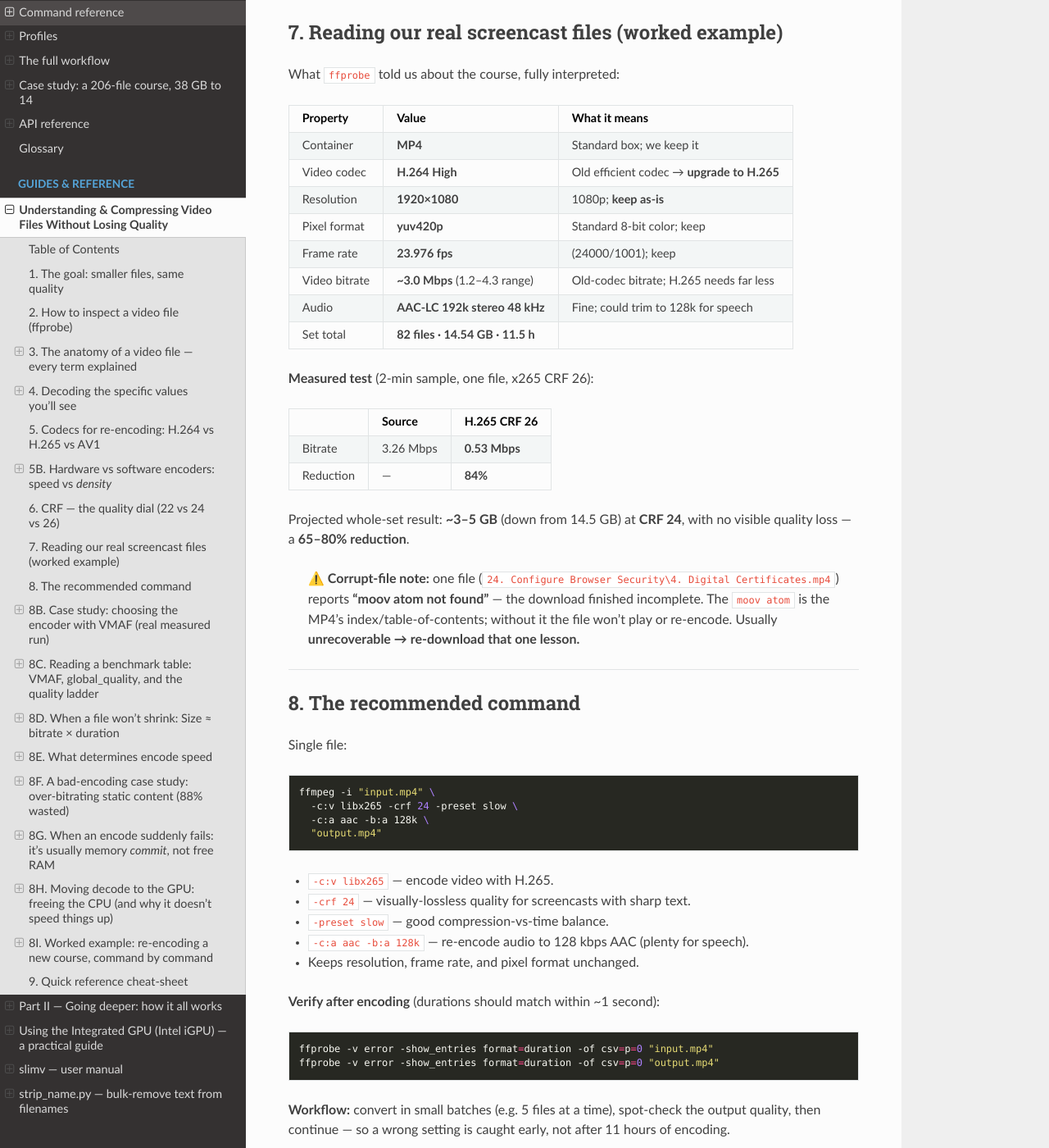
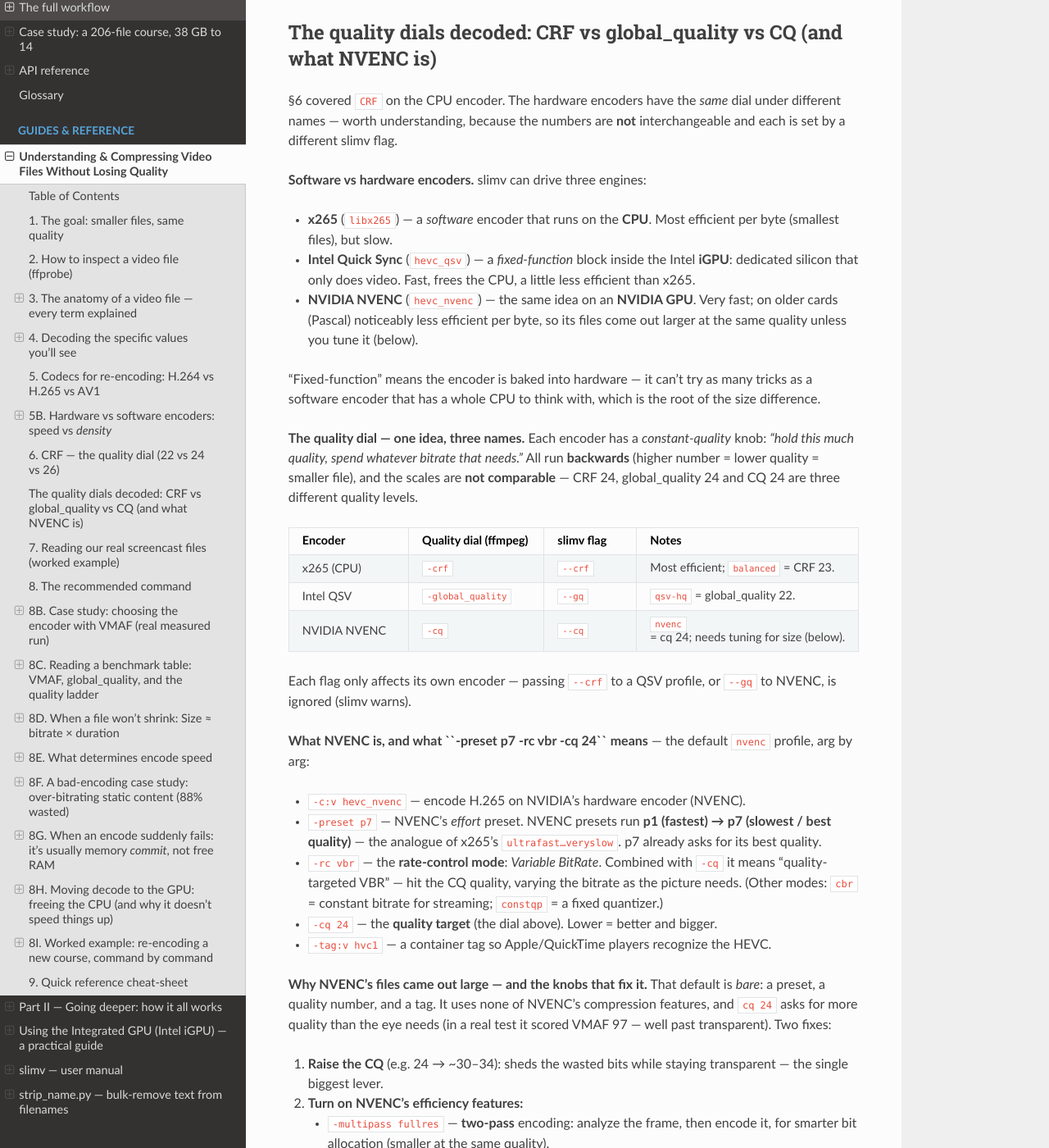
Before and after one commit to abdelhaleemahmed/slimv, a Sphinx documentation site: the page built from docs/source/understanding-video-compression.rst, in a window 1280 px wide and 1400 px high, scrolled down 10223 px. Shown: the whole window at 82% size. Built offline with Sphinx 7.4.7 and the Read the Docs theme 3.1.0, drawn with Linux system fonts in a browser that asks for light colours; some of the changed text lies outside the part shown.

Commit message:
docs: explain encoders + quality dials (CRF/global_quality/CQ) and NVENC args

```diff
--- a/docs/source/understanding-video-compression.rst
+++ b/docs/source/understanding-video-compression.rst
@@ -522,6 +522,100 @@
 - Why CRF 24 over 26 *here*: training video is full of **small terminal/code
   text**, the first thing to soften under compression. CRF 24 gives that text
   extra headroom for a hair more size — worth it for material you *read*.
+
+--------------
+
+.. _encoder-dials-and-nvenc:
+
+The quality dials decoded: CRF vs global_quality vs CQ (and what NVENC is)
+-------------------------------------------------------------------------
+
+§6 covered ``CRF`` on the CPU encoder. The hardware encoders have the *same* dial
+under different names — worth understanding, because the numbers are **not**
+interchangeable and each is set by a different slimv flag.
+
+**Software vs hardware encoders.** slimv can drive three engines:
+
+- **x265** (``libx265``) — a *software* encoder that runs on the **CPU**. Most
+  efficient per byte (smallest files), but slow.
+- **Intel Quick Sync** (``hevc_qsv``) — a *fixed-function* block inside the Intel
+  **iGPU**: dedicated silicon that only does video. Fast, frees the CPU, a little
+  less efficient than x265.
+- **NVIDIA NVENC** (``hevc_nvenc``) — the same idea on an **NVIDIA GPU**. Very
+  fast; on older cards (Pascal) noticeably less efficient per byte, so its files
+  come out larger at the same quality unless you tune it (below).
+
+"Fixed-function" means the encoder is baked into hardware — it can't try as many
+tricks as a software encoder that has a whole CPU to think with, which is the root
+of the size difference.
+
+**The quality dial — one idea, three names.** Each encoder has a *constant-quality*
+knob: *"hold this much quality, spend whatever bitrate that needs."* All run
+**backwards** (higher number = lower quality = smaller file), and the scales are
+**not comparable** — CRF 24, global_quality 24 and CQ 24 are three different
+quality levels.
+
+.. list-table::
+   :header-rows: 1
+   :widths: 22 24 18 36
+
+   * - Encoder
+     - Quality dial (ffmpeg)
+     - slimv flag
+     - Notes
+   * - x265 (CPU)
+     - ``-crf``
+     - ``--crf``
+     - Most efficient; ``balanced`` = CRF 23.
+   * - Intel QSV
+     - ``-global_quality``
+     - ``--gq``
+     - ``qsv-hq`` = global_quality 22.
+   * - NVIDIA NVENC
+     - ``-cq``
+     - ``--cq``
+     - ``nvenc`` = cq 24; needs tuning for size (below).
+
+Each flag only affects its own encoder — passing ``--crf`` to a QSV profile, or
+``--gq`` to NVENC, is ignored (slimv warns).
+
+**What NVENC is, and what ``-preset p7 -rc vbr -cq 24`` means** — the default
+``nvenc`` profile, arg by arg:
+
+- ``-c:v hevc_nvenc`` — encode H.265 on NVIDIA's hardware encoder (NVENC).
+- ``-preset p7`` — NVENC's *effort* preset. NVENC presets run **p1 (fastest) → p7
+  (slowest / best quality)** — the analogue of x265's ``ultrafast…veryslow``. p7
+  already asks for its best quality.
+- ``-rc vbr`` — the **rate-control mode**: *Variable BitRate*. Combined with
+  ``-cq`` it means "quality-targeted VBR" — hit the CQ quality, varying the bitrate
+  as the picture needs. (Other modes: ``cbr`` = constant bitrate for streaming;
+  ``constqp`` = a fixed quantizer.)
+- ``-cq 24`` — the **quality target** (the dial above). Lower = better and bigger.
+- ``-tag:v hvc1`` — a container tag so Apple/QuickTime players recognize the HEVC.
+
+**Why NVENC's files came out large — and the knobs that fix it.** That default is
+*bare*: a preset, a quality number, and a tag. It uses none of NVENC's compression
+features, and ``cq 24`` asks for more quality than the eye needs (in a real test it
+scored VMAF 97 — well past transparent). Two fixes:
+
+1. **Raise the CQ** (e.g. 24 → ~30–34): sheds the wasted bits while staying
+   transparent — the single biggest lever.
+2. **Turn on NVENC's efficiency features:**
+
+   - ``-multipass fullres`` — **two-pass** encoding: analyze the frame, then encode
+     it, for smarter bit allocation (smaller at the same quality).
+   - ``-spatial_aq 1`` — **spatial adaptive quantization**: give flat regions fewer
+     bits and detailed regions more, matching where the eye looks.
+   - ``-rc-lookahead 20`` — let the rate controller **look ahead** N frames before
+     deciding how many bits to spend.
+   - ``-bf 3`` — allow **B-frames** (cheap bidirectionally-predicted frames).
+   - ``-temporal_aq 1`` / ``-b_ref_mode middle`` — more gains, but **Turing-or-newer
+     GPUs only** (they error on older Pascal cards).
+
+Tuned this way, NVENC drops from "larger than the source" toward QSV's size while
+keeping most of its speed. A fixed-function encoder still won't quite match x265
+per byte, so the rule stands: **NVENC for speed, QSV/x265 for the smallest files** —
+see the measured comparison in :doc:`03-profiles`.
 
 --------------
 
```
